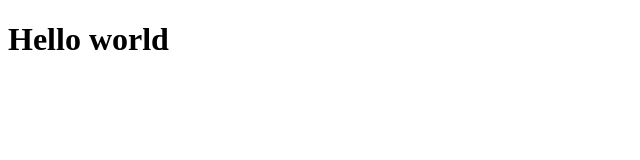
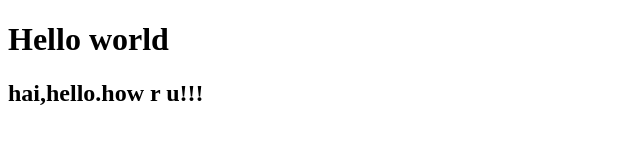
Before and after one commit to Arya-p-3/datewithgit, a plain HTML site: page index.html in a window 1280 px wide. Shown: the whole page, without its empty margins (0-640 px from the left). Drawn offline with Linux system fonts and the light colour scheme.

Commit message:
added some msg

```diff
--- a/index.html
+++ b/index.html
@@ -8,5 +8,6 @@
 </head>
 <body>
     <h1>Hello world</h1>
+    <h2>hai,hello.how r u!!!</h2>
 </body>
 </html>
```
